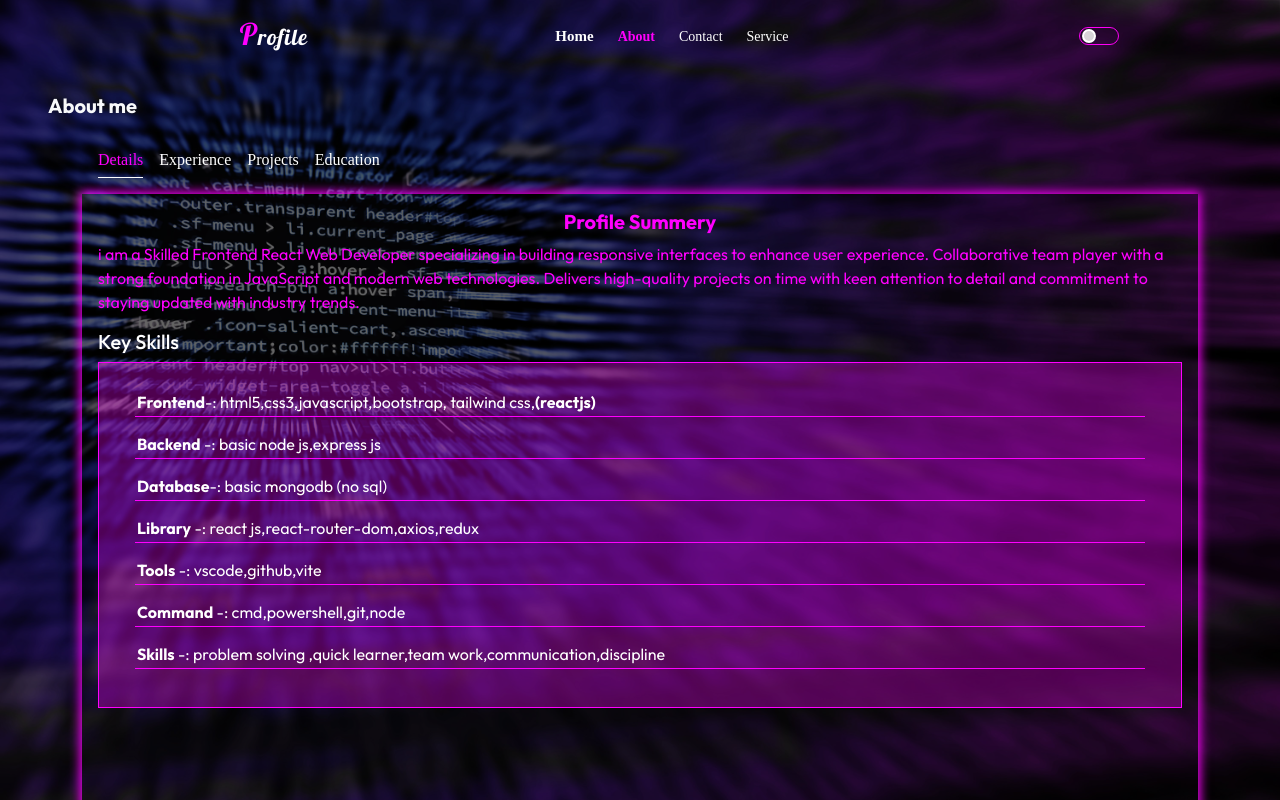
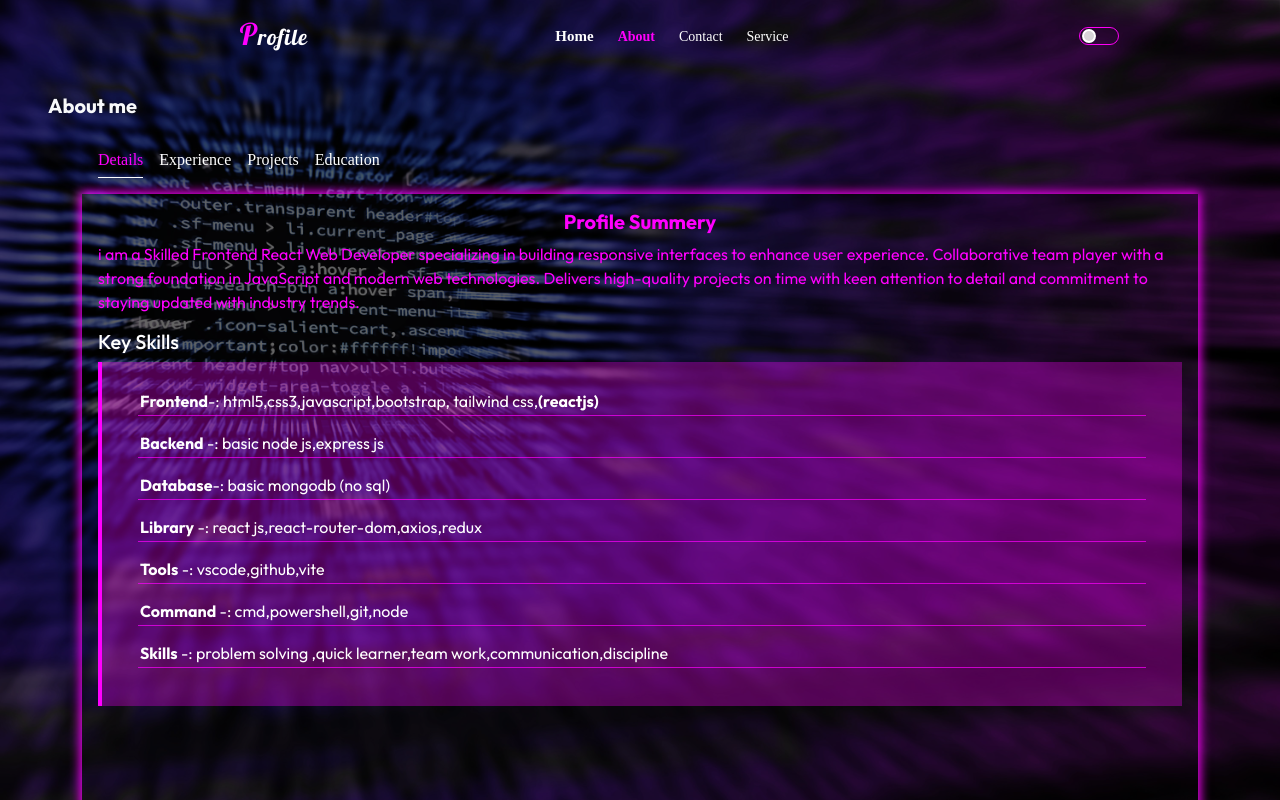
Before and after one commit to Bisworanjan34/MY-PORTFOLIO-WEB-PAGE, a React (Vite) app: page /about/details in a window 1280 px wide. Shown: the top 800 px of the page. Built offline with nearby package versions, Linux system fonts and the light colour scheme; a web font is replaced by a local one.

Commit message:
add somthing new

```diff
--- a/src/pages/about/details/Details.css
+++ b/src/pages/about/details/Details.css
@@ -12,12 +12,12 @@
 .skill-list{
     padding:25px 36px;
     background-color: rgba(255, 1, 255, 0.306);
-    border:1px solid rgb(255, 0, 255);
+    border-left:4px solid rgb(255, 0, 255);
 }
 .skill-list li{
     color: white;
    /* height: 40px; */
-   border-bottom: 1px solid rgb(255, 0, 255);
+   border-bottom: 1px solid rgba(255, 0, 255, 0.694);
    list-style: none;
    word-wrap: normal;
    padding: 1rem 0;
```
